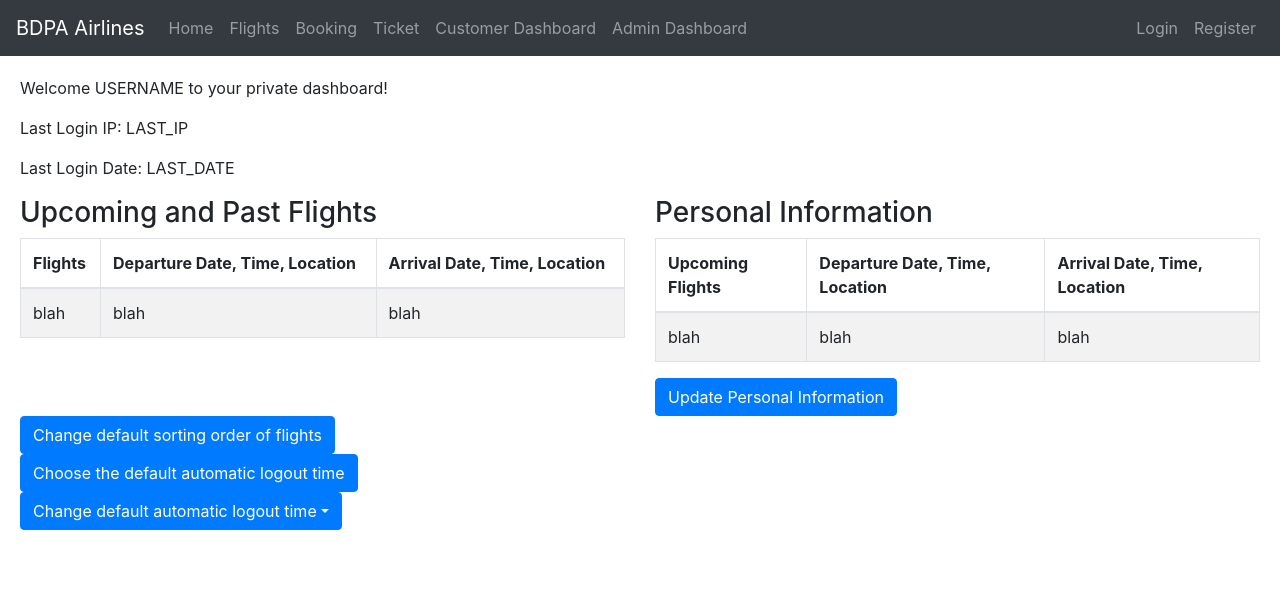
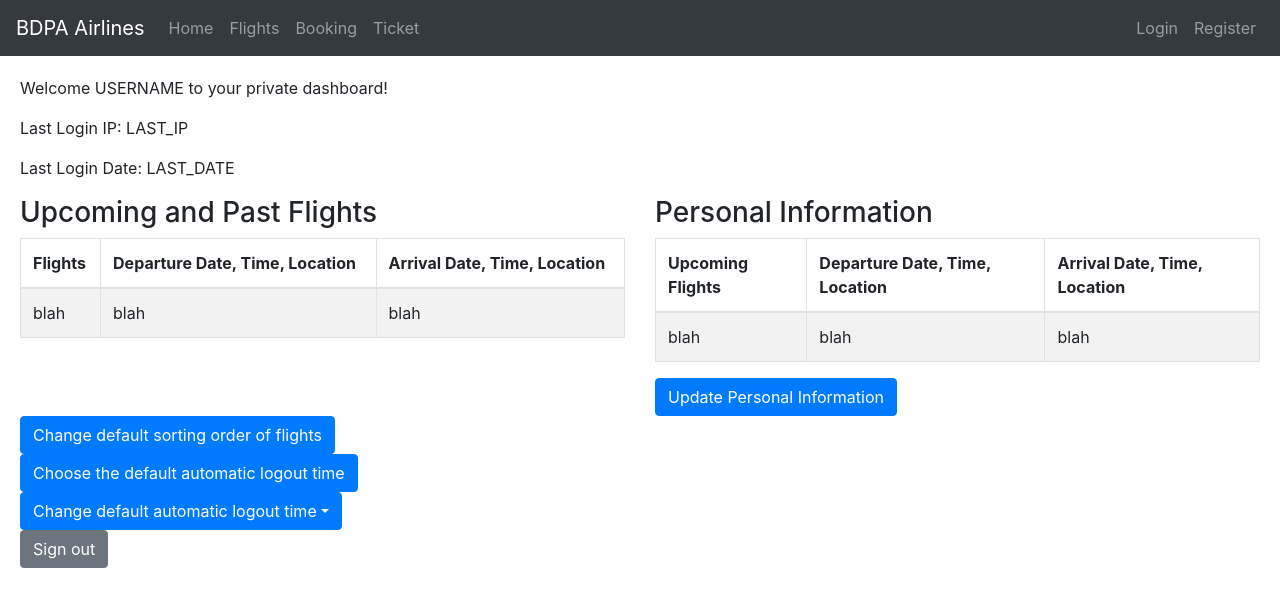
Before and after one commit to JosephMugo/bdpa2020ui, a React (Create React App) app: page /dashboard_customer in a window 1280 px wide. Shown: the top 606 px of the page. Built offline with nearby package versions, Linux system fonts and the light colour scheme.

Commit message:
Added customer signout

```diff
--- a/src/App.jsx
+++ b/src/App.jsx
@@ -5,20 +5,20 @@ import {
     Route,
     // Link
 } from "react-router-dom"
+import Cookies from "universal-cookie";
 import Navbar from 'react-bootstrap/Navbar'
 import Nav from 'react-bootstrap/Nav'
-
 import Booking from "./containers/Booking"
 import Flights from "./containers/Flights"
 import Home from "./containers/Home"
 import Tickets from "./containers/Tickets"
 import DashboardCustomer from "./containers/DashboardCustomer"
 import DashboardAdmin from "./containers/DashboardAdmin"
-
 import Login from "./containers/Login"
 import Register from "./containers/Register"
 
 const App = () => {
+    const cookies = new Cookies(), token = cookies.get("userToken"), role = cookies.get("userRole")
     return (
         <div>
             <Navbar bg="dark" variant="dark" expand="lg">
@@ -30,13 +30,13 @@ const App = () => {
                         <Nav.Link href="/flights">Flights</Nav.Link>
                         <Nav.Link href="/booking">Booking</Nav.Link>
                         <Nav.Link href="/tickets">Ticket</Nav.Link>
-                        <Nav.Link href="/dashboard_customer">Customer Dashboard</Nav.Link>
-                        <Nav.Link href="/dashboard_admin">Admin Dashboard</Nav.Link>
+                        {token && role === "customer" && <Nav.Link href="/dashboard_customer">Customer Dashboard</Nav.Link>}
+                        {token && role === "admin" && <Nav.Link href="/dashboard_admin">Admin Dashboard</Nav.Link>}
                     </Nav>
-                    <Nav>
+                    {!token && <Nav>
                         <Nav.Link href="/login">Login</Nav.Link>
                         <Nav.Link href="/register">Register</Nav.Link>
-                    </Nav>
+                    </Nav>}
                 </Navbar.Collapse>
             </Navbar>
             <Router>
@@ -47,7 +47,6 @@ const App = () => {
                     <Route exact path="/tickets" component={Tickets} />
                     <Route exact path="/dashboard_customer" component={DashboardCustomer} />
                     <Route exact path="/dashboard_admin" component={DashboardAdmin} />
-
                     <Route exact path="/login" component={Login} />
                     <Route exact path="/register" component={Register} />
                     <Route exact path="/" component={Home} />
--- a/src/containers/DashboardCustomer.jsx
+++ b/src/containers/DashboardCustomer.jsx
@@ -1,10 +1,15 @@
 import React from "react"
 import { Table, Button, ButtonGroup, ButtonToolbar, InputGroup, FormControl, DropdownButton, Dropdown } from 'react-bootstrap'
-
+import Cookies from "universal-cookie"
 const DashboardCustomer = () => {
-
+    const signOut = () => {
+        console.log("signout")
+        const cookies = new Cookies()
+        cookies.remove("userToken")
+        cookies.remove("role")
+    }
     return (
-        <div>
+        <>
             <p>Welcome USERNAME to your private dashboard!</p>
             <p>Last Login IP: LAST_IP</p>
             <p>Last Login Date: LAST_DATE</p>
@@ -66,7 +71,8 @@ const DashboardCustomer = () => {
                     <Dropdown.Item>1 hour</Dropdown.Item>
                 </DropdownButton>
             </div>
-        </div>
+            <Button variant='secondary' href="/" onClick={signOut}>Sign out</Button>
+        </>
     )
 }
 
--- a/src/containers/Login.jsx
+++ b/src/containers/Login.jsx
@@ -8,7 +8,7 @@ const Login = () => {
         setUserValidity(3)
         const response = await login(fields)
         setUserValidity(0 + response)
-        console.log(response)
+        if (response) window.setTimeout(() => window.open("/dashboard_customer", "_top"), 1000)
     }
     const required = Yup.string().required('Required')
     return (
--- a/src/services/userService.js
+++ b/src/services/userService.js
@@ -25,8 +25,9 @@ export const login = async (user) => {
     try {
         const response = await superagent.post(tokenUrl, username).set(headers)
         const token = response.body.token
-        console.log("token",token)
-        const cookies = new Cookies();
+        console.log("token", token)
+        console.log("role", response.body.role)
+        const cookies = new Cookies()
         cookies.set('userToken', token)
         return true
     } catch (err) {
```
